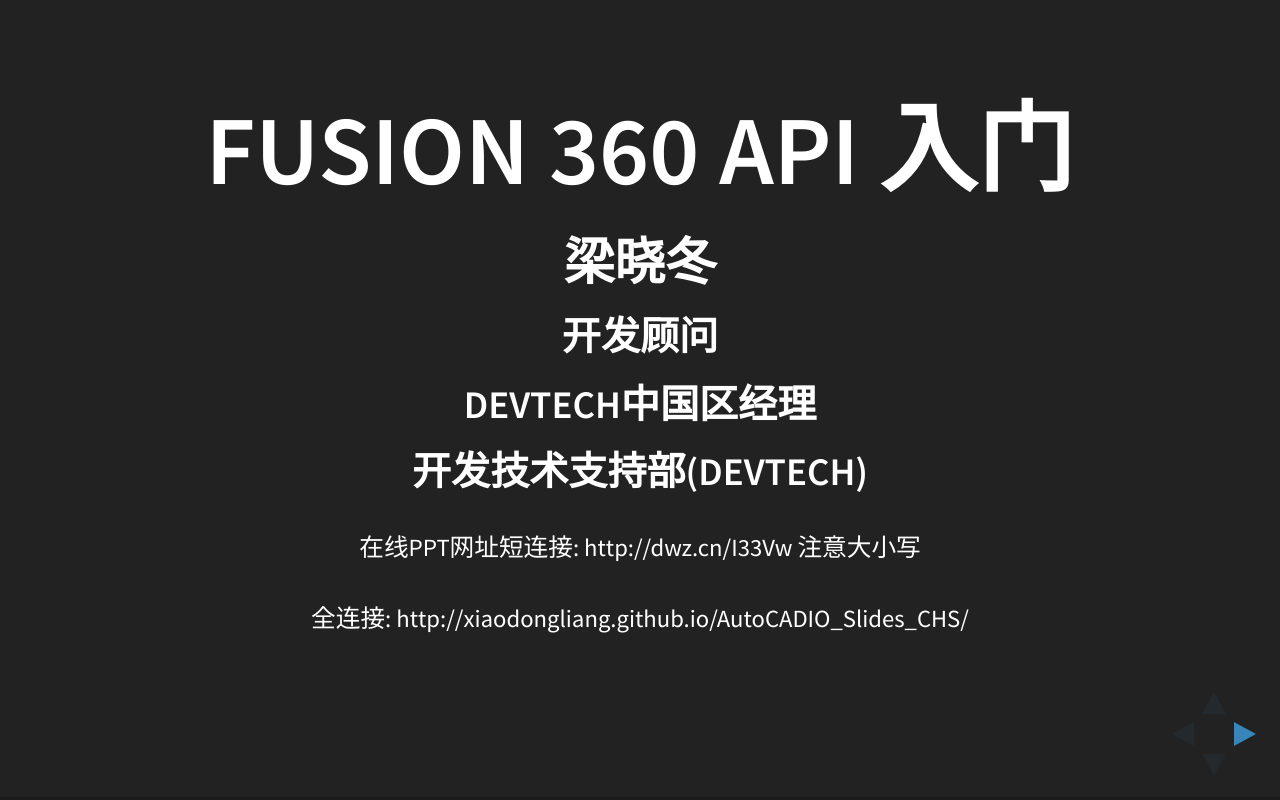
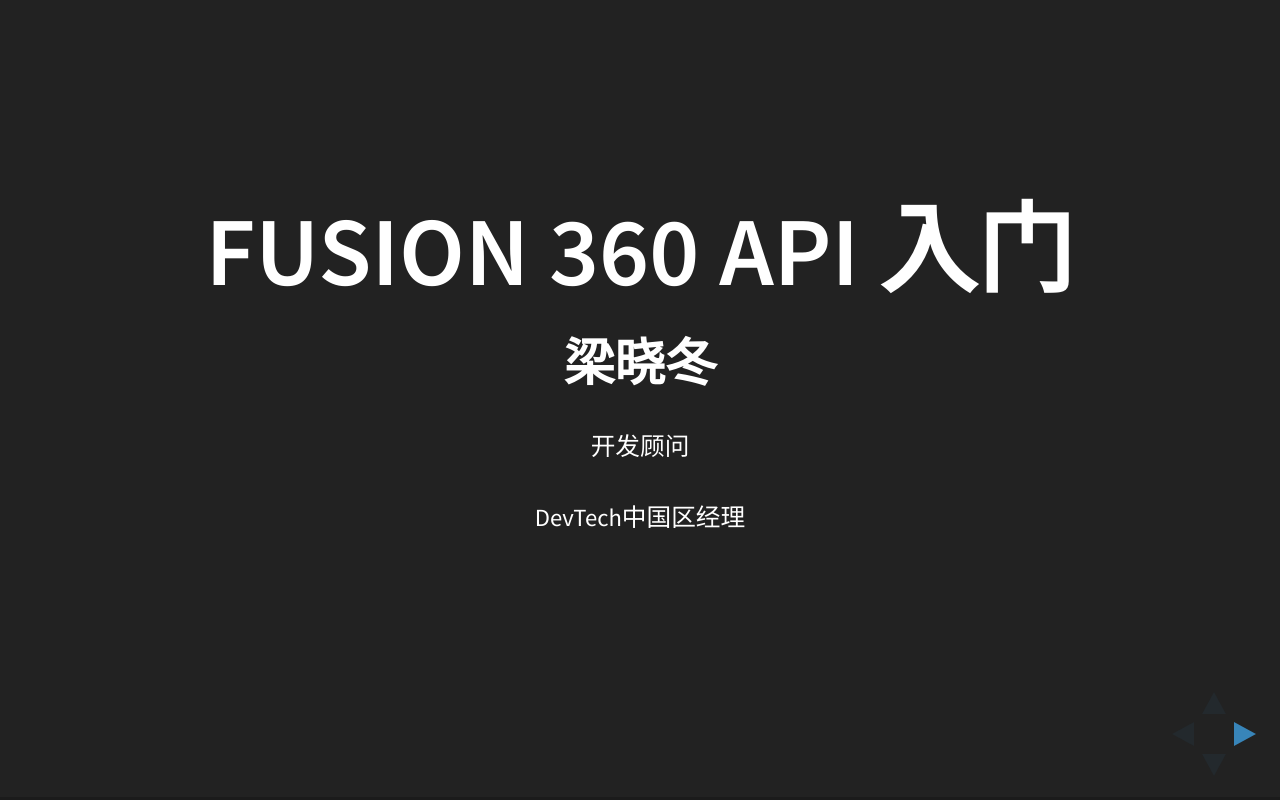
Before and after one commit to xiaodongliang/FusionAPI_Slides_CHS, a website: page index.html in a window 1280 px wide. Drawn offline with Linux system fonts and the light colour scheme.

Commit message:
Update index.html

```diff
--- a/index.html
+++ b/index.html
@@ -46,13 +46,8 @@
 					<P></P>
 					<h3>梁晓冬</h3>
 					<P></P>
-					<h6>开发顾问</h6>
-					<P></P>
-					<h6>DevTech中国区经理</h6>
-					<P></P>
-					<h6>开发技术支持部(DevTech)</h6>
-				    <p><font size="5">在线PPT网址短连接: http://dwz.cn/I33Vw  注意大小写</font></p>
-					<p><font size="5">全连接: http://xiaodongliang.github.io/AutoCADIO_Slides_CHS/</font></p>
+				        <p><font size="5">开发顾问</font></p>
+					<p><font size="5">DevTech中国区经理</font></p>
 				</section>
 
 				<section>
@@ -78,7 +73,7 @@
 				<section>
 					<h2>来看一个视频</h2>
 					<p>
-					<embed src="http://player.youku.com/player.php/sid/XOTQ3Nzk1MzUy/v.swf" allowFullScreen="true" quality="high" width="480" height="400" align="middle" allowScriptAccess="always" type="application/x-shockwave-flash"></embed>
+					<embed src="http://player.youku.com/player.php/sid/XOTQ3Nzk1MzUy/v.swf" allowFullScreen="true" quality="high" width="960" height="800" align="middle" allowScriptAccess="always" type="application/x-shockwave-flash"></embed>
 					</p>
 					<p><font size="5">注：广告都是浮云</font></p>
 				</section>
@@ -411,7 +406,7 @@
 				</section>
 
 				<section>
-						<h2><a href="https://autocad.io">在线帮助</a></h2>
+						<h2><a href="https://fusion360.autodesk.com/projects/editor_pick">在线帮助</a></h2>
 						<img width="800" height="600" data-src="images/help.png" alt="Down arrow">
 				</section>
 
@@ -434,8 +429,6 @@
 					 <img width="300" height="300" data-src="images/wechat.jpg" alt="Down arrow">
 					 <h6><a href="cn.linkedin.com/in/xiaodongliang">我的linkedIn </a></h6>
 					 <h6> <a href="http://blog.csdn.net/autodeskinventorapi">我的博客</a></h6>
-					 <p><font size="5">在线PPT网址短连接: http://dwz.cn/I33Vw  注意大小写</font></p>
-					 <p><font size="5">全连接: http://xiaodongliang.github.io/AutoCADIO_Slides_CHS/</font></p>
 				</section>
 
 				<section>
```
